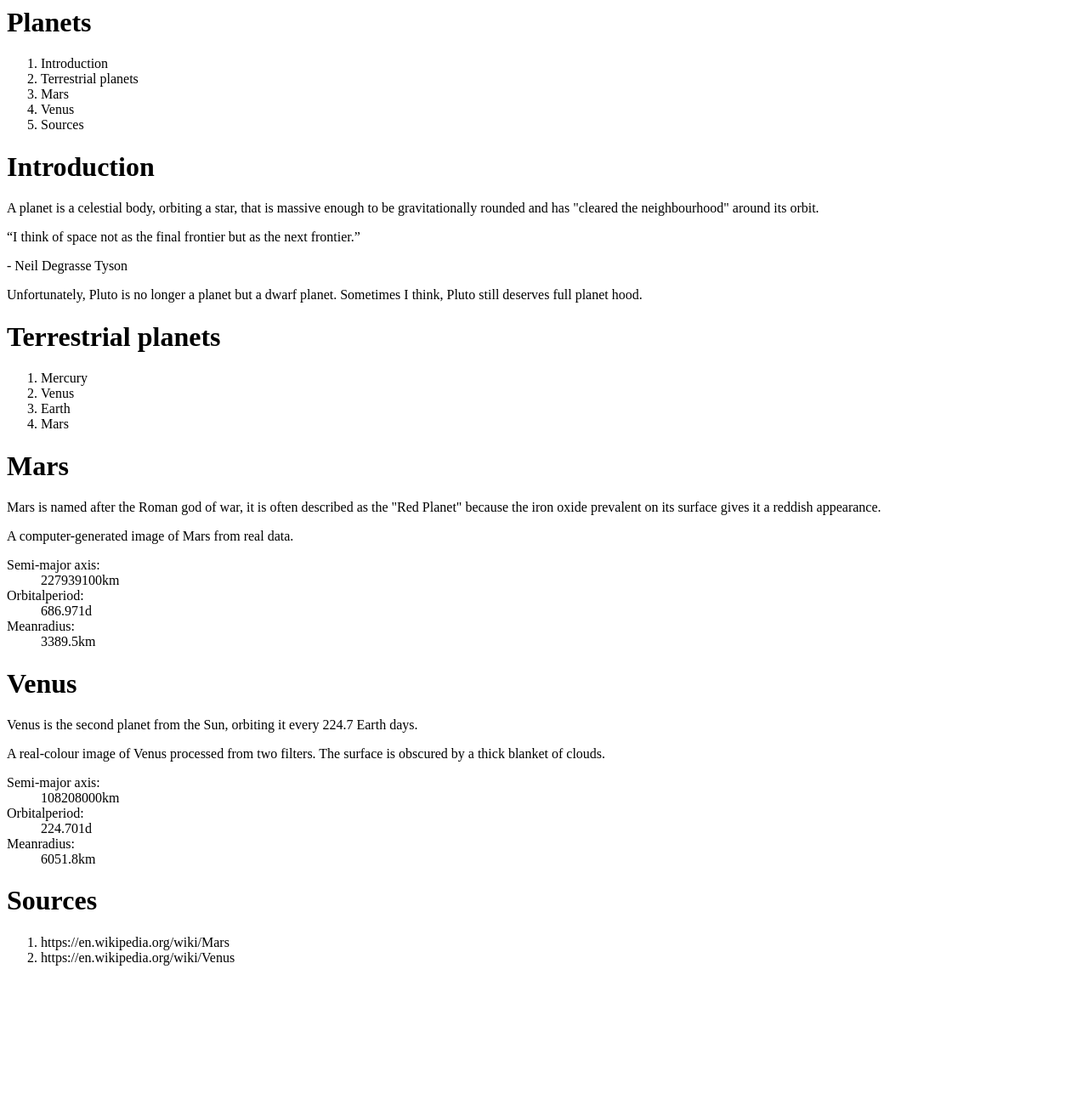
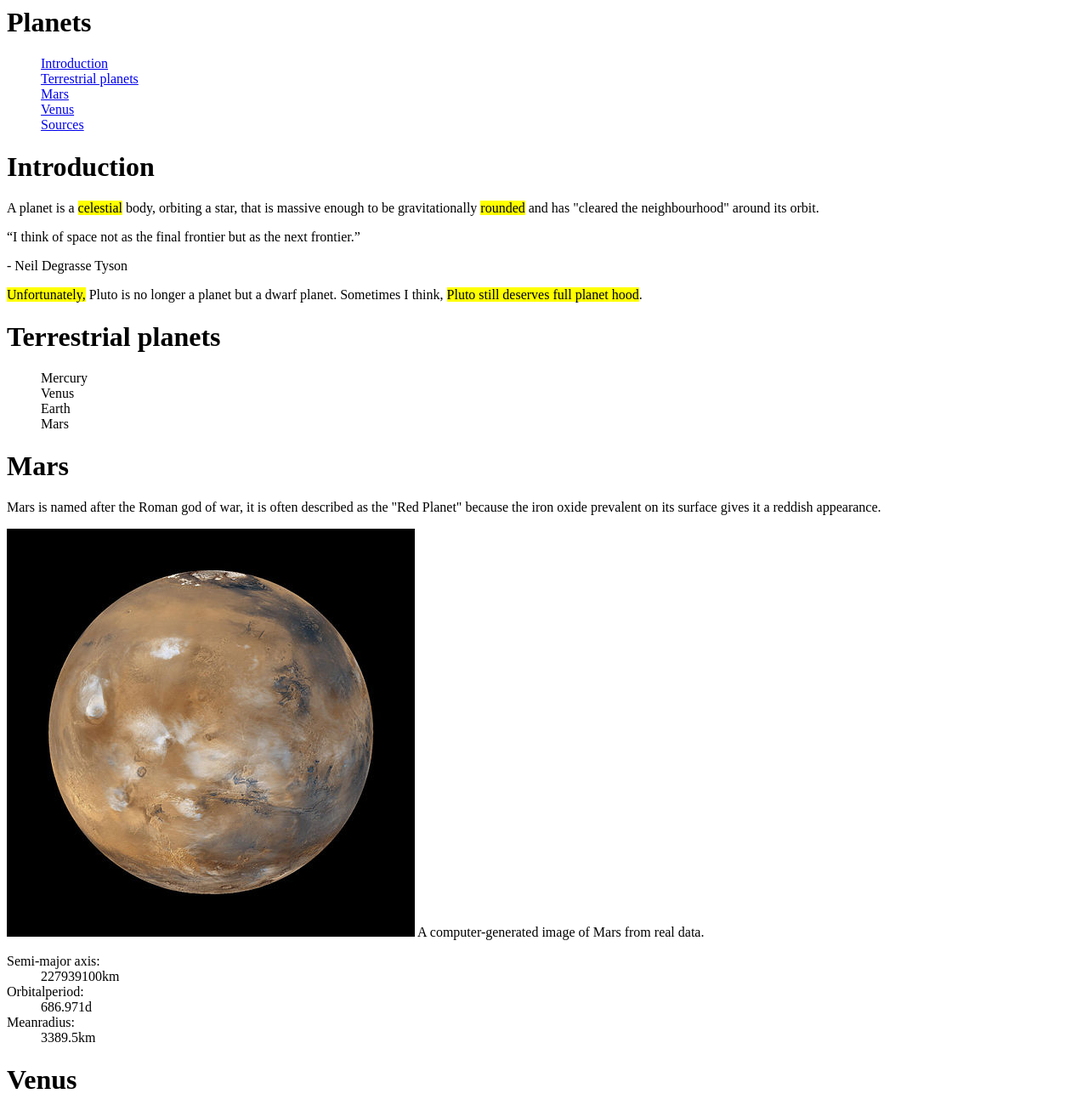
Before and after one commit to MaxTillotson/dsn1674-assignment-2, a plain HTML site: page index.html in a window 1280 px wide. Shown: the top 1300 px of the page at 85% size. Before the commit the page ends 1152 px from the top, so only its background shows below. Drawn offline with Linux system fonts and the light colour scheme.

Commit message:
Added images and highlights

```diff
--- a/index.html
+++ b/index.html
@@ -1,35 +1,39 @@
 <h1>Planets</h1>
 
-<ol>
-  <li><nav>Introduction</nav></li>
-  <li><a>Terrestrial planets</a></li>
-  <li><a>Mars</a></li>
-  <li><a>Venus</a></li>
-  <li><a>Sources</a></li>
-</ol>
+<nav>
+  <ul style="list-style-type:none">
+    <li><a href="#">Introduction</a></li>
+    <li><a href="#">Terrestrial planets</a></li>
+    <li><a href="#">Mars</a></li>
+    <li><a href="#">Venus</a></li>
+    <li><a href="#">Sources</a></li>
+  </ul>
+</nav>
 
 <h1>Introduction</h1>
 
-<p>A planet is a celestial body, orbiting a star, that is massive enough to be gravitationally rounded and has "cleared the neighbourhood" around its orbit.</p>
+<p>A planet is a <mark>celestial</mark> body, orbiting a star, that is massive enough to be gravitationally <mark>rounded</mark> and has "cleared the neighbourhood" around its orbit.</p>
 
 <p><q>I think of space not as the final frontier but as the next frontier.</q></p>
 
 <p>- Neil Degrasse Tyson</p>
 
-<p>Unfortunately, Pluto is no longer a planet but a dwarf planet. Sometimes I think, Pluto still deserves full planet hood.</p>
+<p><mark>Unfortunately,</mark> Pluto is no longer a planet but a dwarf planet. Sometimes I think, <mark>Pluto still deserves full planet hood</mark>.</p>
 
 <h1>Terrestrial planets</h1>
 
-<ol>
+<ul style="list-style-type:none">
   <li>Mercury</li>
   <li>Venus</li>
   <li>Earth</li>
   <li>Mars</li>
-</ol>
+</ul>
 
 <h1>Mars</h1>
 
 <p>Mars is named after the Roman god of war, it is often described as the "Red Planet" because the iron oxide prevalent on its surface gives it a reddish appearance.</p>
+
+<img src="images/mars.jpg" alt="The planet Mars.">
 
 A computer-generated image of Mars from real data.
 
@@ -46,6 +50,8 @@ A computer-generated image of Mars from real data.
 
 <p>Venus is the second planet from the Sun, orbiting it every 224.7 Earth days.</p>
 
+<img src="images/venus.jpg" alt="The planet Venus.">
+
 <p>A real-colour image of Venus processed from two filters. The surface is obscured by a thick blanket of clouds.</p>
 
 <dl>
@@ -60,6 +66,6 @@ A computer-generated image of Mars from real data.
 <h1>Sources</h1>
 
 <ol>
-  <li><a>https://en.wikipedia.org/wiki/Mars</a></li>
-  <li><a>https://en.wikipedia.org/wiki/Venus</a></li>
+  <li><a href="#">https://en.wikipedia.org/wiki/Mars</a></li>
+  <li><a href="#">https://en.wikipedia.org/wiki/Venus</a></li>
 </ol>
```
Also changed, not shown: images/mars.jpg (added), images/venus.jpg (added).
